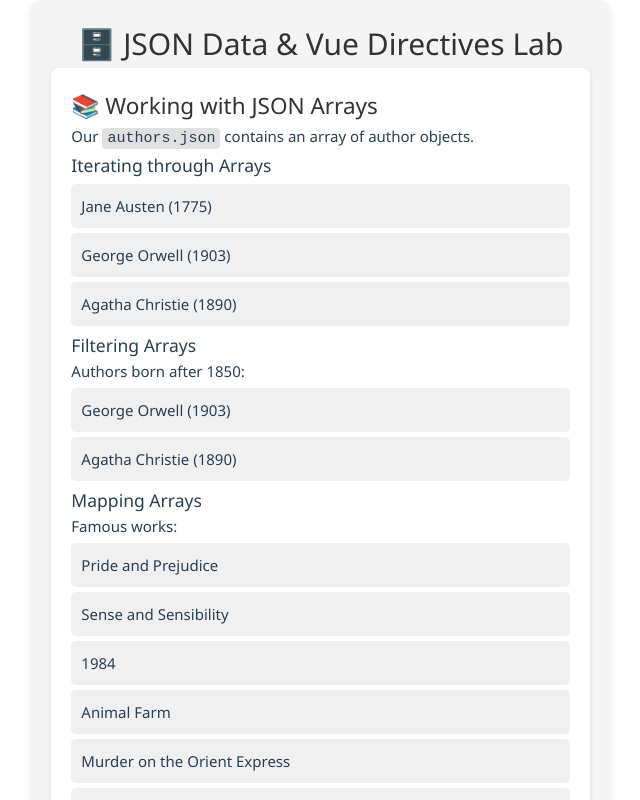
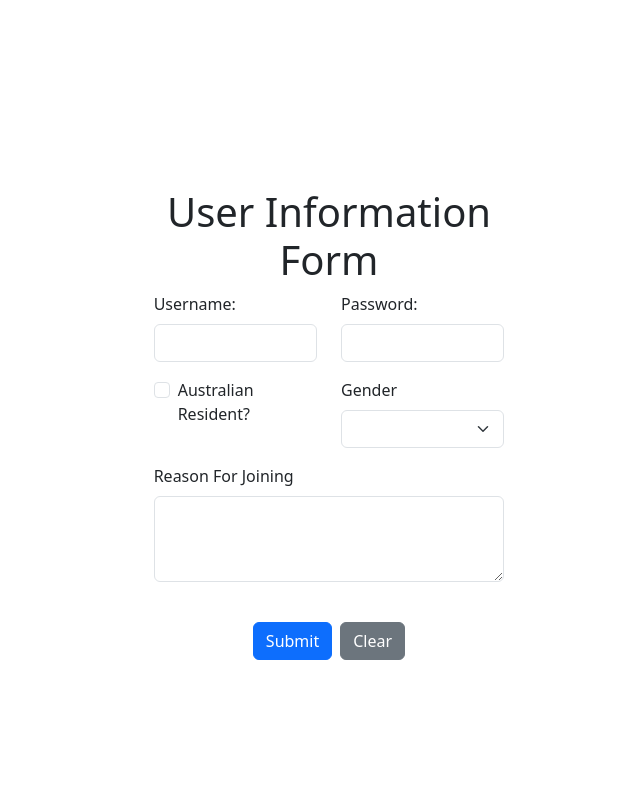
Before and after one commit to jimmyzheng1027/FIT5032-efolio, a Vue app: page / in a window 1280 px wide. Shown: the top 800 px of the page, without its empty margins (30-670 px from the left). Built offline with nearby package versions, Linux system fonts and the light colour scheme.

Commit message:
week3 activities done

```diff
--- a/package.json
+++ b/package.json
@@ -11,6 +11,7 @@
     "format": "prettier --write src/"
   },
   "dependencies": {
+    "bootstrap": "^5.3.3",
     "vue": "^3.4.29"
   },
   "devDependencies": {
--- a/src/App.vue
+++ b/src/App.vue
@@ -1,13 +1,15 @@
 <script setup>
 import JSON from './components/JSON.vue'
+import Form from './components/Form.vue'
 
 </script>
 
 <template>
 
-  <main>
+  <!-- <main>
     <JSON />
-  </main>
+  </main> -->
+  <Form />
 </template>
 
 
--- /dev/null
+++ b/src/components/Form.vue
@@ -0,0 +1,167 @@
+<template>
+    <div class="container mt-5">
+        <div class="row">
+            <div class="col-md-8 offset-md-2">
+                <h1 class="text-center">User Information Form</h1>
+                <form @submit.prevent="submitForm">
+                    <div class="row mb-3">
+                        <div class="col-md-6 col-sm-6">
+                            <label for="username" class="form-label">Username:</label>
+                            <input type="text" class="form-control" id="username" @blur="() => validateName(true)"
+                                @input="() => validateName(false)" v-model="formData.username" />
+                            <div v-if="errors.username" class="text-danger">{{ errors.username }}</div>
+                        </div>
+                        <div class="col-md-6 col-sm-6">
+                            <label for="password" class="form-label">Password:</label>
+                            <input type="password" class="form-control" id="password"
+                                @blur="() => validatePassword(true)" @input="() => validatePassword(false)"
+                                v-model="formData.password" />
+                            <div v-if="errors.password" class="text-danger">{{ errors.password }}</div>
+                        </div>
+                    </div>
+                    <div class="row mb-3">
+                        <div class="col-md-6 col-sm-6">
+                            <div class="form-check">
+                                <input type="checkbox" class="form-check-input" id="isAustralian?" required
+                                    v-model="formData.isAustralian">
+                                <label class="form-check-label" for="isAustralian">Australian Resident?</label>
+                            </div>
+
+                        </div>
+                        <div class="col-md-6 col-sm-6">
+                            <label for="gender" class="form-label">Gender</label><br>
+                            <select class="form-select" id="gender" required v-model="formData.gender">
+                                <option value="female">Female</option>
+                                <option value="male">Male</option>
+                                <option value="other">Other</option>
+                            </select>
+                        </div>
+                    </div>
+                    <div class="mb-3">
+                        <label for="reason" class="form-label">Reason For Joining</label><br>
+                        <textarea id="reason" class="form-control" rows="3" required
+                            v-model="formData.reason"></textarea><br>
+                    </div>
+                    <div class="text-center">
+                        <button type="submit" class="btn btn-primary me-2">Submit</button>
+                        <button type="button" class="btn btn-secondary" @click="clearForm">Clear</button>
+                    </div>
+                </form>
+                <div class="row mt-5" v-if="submittedCards.length">
+                    <div class="d-flex flex-wrap justify-content-start">
+                        <div v-for="(card, index) in submittedCards" :key="index" class="card m-2"
+                            style="width: 18rem;">
+                            <div class="card-header">
+                                User Information
+                            </div>
+                            <ul class="list-group list-group-flush">
+                                <li class="list-group-item">Username: {{ card.username }}</li>
+                                <li class="list-group-item">Password: {{ card.password }}</li>
+                                <li class="list-group-item">Australian Resident: {{ card.isAustralian ? 'Yes' : 'No' }}
+                                </li>
+                                <li class="list-group-item">Gender: {{ card.gender }}</li>
+                                <li class="list-group-item">Reason: {{ card.reason }}</li>
+                            </ul>
+                        </div>
+                    </div>
+                </div>
+            </div>
+        </div>
+
+    </div>
+</template>
+
+<script setup>
+// Our logic will go here
+import { ref } from 'vue';
+
+const formData = ref({
+    username: '',
+    password: '',
+    isAustralian: false,
+    reason: '',
+    gender: ''
+});
+
+const submittedCards = ref([]);
+
+const submitForm = () => {
+    validateName(true);
+    validatePassword(true);
+    if (!errors.value.username && !errors.value.password) {
+        submittedCards.value.push({
+            ...formData.value
+        });
+        clearForm();
+    }
+};
+
+const clearForm = () => {
+    formData.value = {
+        username: '',
+        password: '',
+        isAustralian: false,
+        reason: '',
+        gender: ''
+    };
+};
+
+const errors = ref({
+    username: null,
+    password: null,
+    isAustralian: null,
+    gender: null,
+    reason: null
+});
+
+const validateName = (blur) => {
+    if (formData.value.username.length < 3) {
+        if (blur) errors.value.username = "Name must be at least 3 characters";
+    } else {
+        errors.value.username = null;
+    }
+};
+
+const validatePassword = (blur) => {
+    const password = formData.value.password;
+    const minLength = 8;
+    const hasUppercase = /[A-Z]/.test(password);
+    const hasLowercase = /[a-z]/.test(password);
+    const hasNumber = /\d/.test(password);
+    const hasSpecialChar = /[!@#$%^&*(),.?":{}|<>]/.test(password);
+
+    if (password.length < minLength) {
+        if (blur) errors.value.password = `Password must be at least ${minLength} characters long.`;
+    } else if (!hasUppercase) {
+        if (blur) errors.value.password = "Password must contain at least one uppercase letter.";
+    } else if (!hasLowercase) {
+        if (blur) errors.value.password = "Password must contain at least one lowercase letter.";
+    } else if (!hasNumber) {
+        if (blur) errors.value.password = "Password must contain at least one number.";
+    } else if (!hasSpecialChar) {
+        if (blur) errors.value.password = "Password must contain at least one special character.";
+    } else {
+        errors.value.password = null;
+    }
+};
+
+</script>
+
+<style scoped>
+.card {
+    border: 1px solid #ccc;
+    border-radius: 10px;
+    box-shadow: 0 2px 4px rgba(0, 0, 0, 0.1);
+}
+
+.card-header {
+    background-color: #275FDA;
+    color: white;
+    padding: 10px;
+    border-radius: 10px 10px 0 0;
+}
+
+.list-group-item {
+    padding: 10px;
+}
+</style>
--- a/src/main.js
+++ b/src/main.js
@@ -1,6 +1,6 @@
 import './assets/main.css'
-
+// import './style.css'
 import { createApp } from 'vue'
 import App from './App.vue'
-
+import 'bootstrap/dist/css/bootstrap.min.css'
 createApp(App).mount('#app')
--- /dev/null
+++ b/src/style.css
@@ -0,0 +1,20 @@
+ /* Tag selectors */
+ h1 {
+    text-align: center;
+    margin-top: 20px;
+    text-shadow: 4px 4px 8px rgba(0, 0, 0, 0.5);
+}
+
+.form {
+    text-align: center;
+    margin-top: 50px;
+}
+
+ /* ID selectors */
+ #username:focus,
+ #password:focus,
+ #isAustralian:focus,
+ #reason:focus {
+     border-color: #FF6347; /* More obvious border color change (Tomato) */
+     background-color: #FFEBE8; /* Light background color change */
+ }
```
Also changed, not shown: 1 other file (tests, documents, lock files or other folders).
